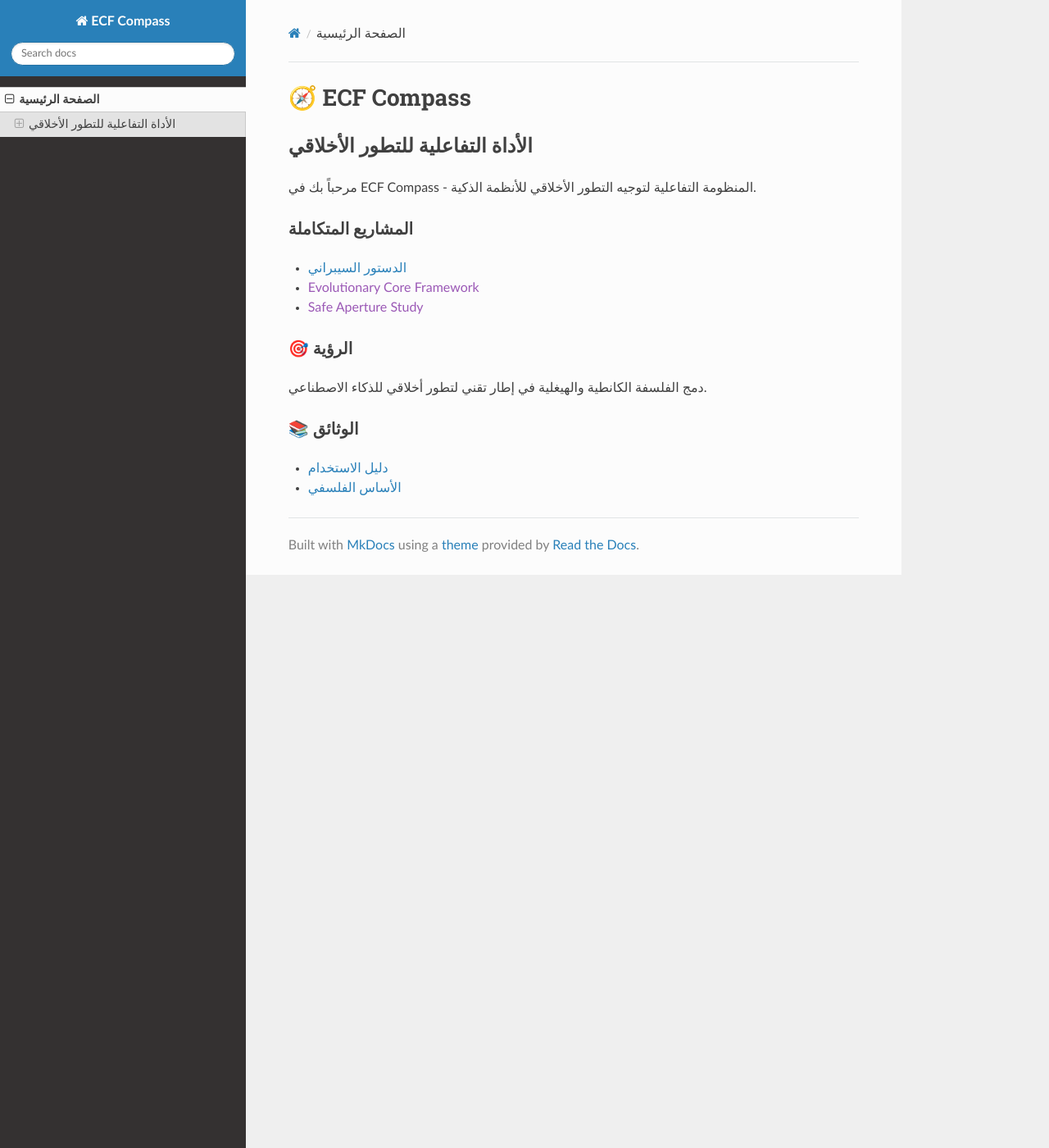
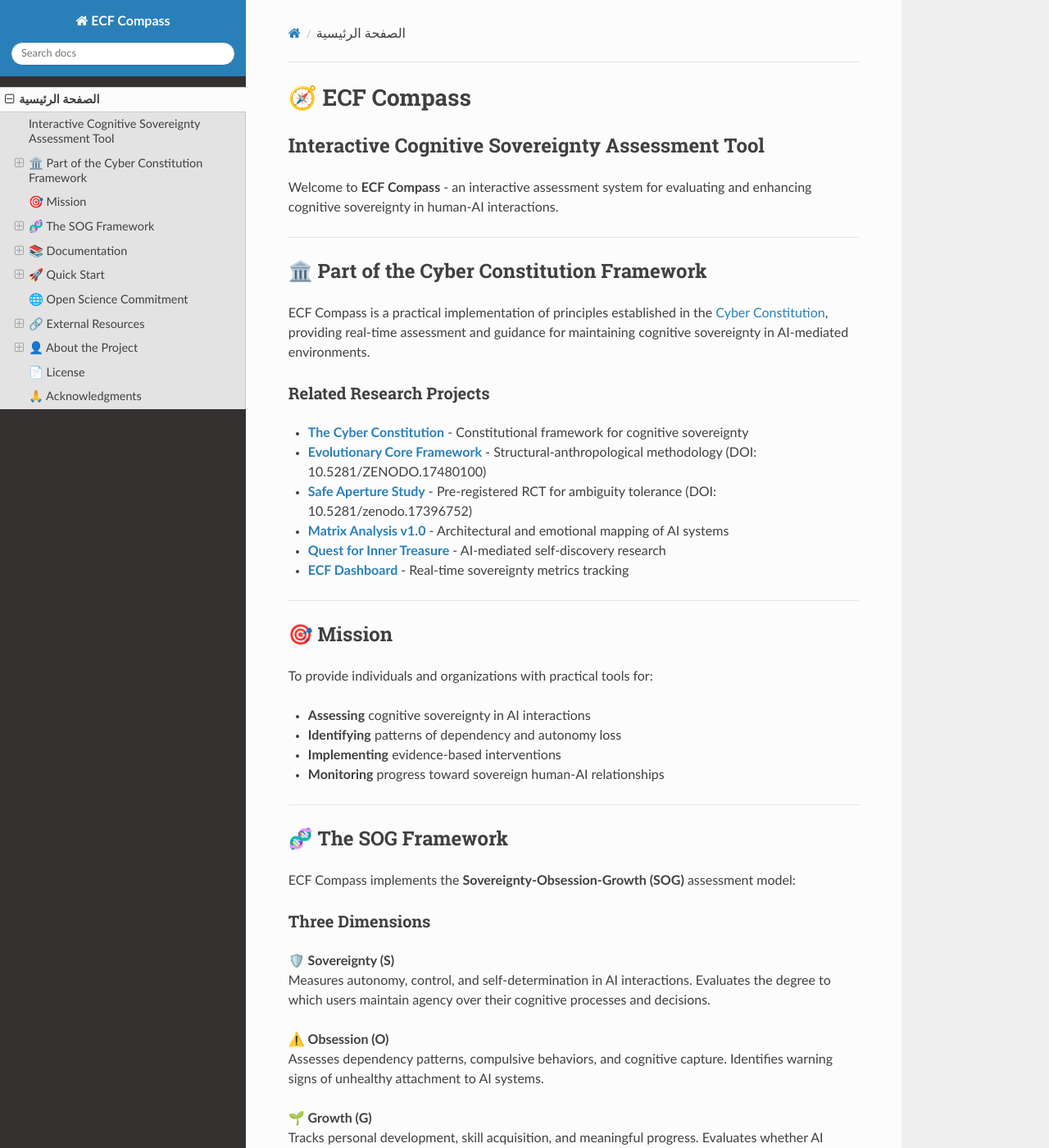
Before and after one commit to riteofrenaissance/ecf-compass, an MkDocs documentation site: the page built from docs/index.md, in a window 1280 px wide and 1400 px high. Shown: the whole window at 82% size. Built offline with MkDocs 1.6.1, drawn with Linux system fonts in a browser that asks for light colours; nearby versions of some CDN libraries; some of the changed text lies outside the part shown.

Commit message:
Add files via upload

```diff
--- a/docs/index.md
+++ b/docs/index.md
@@ -1,17 +1,155 @@
 # 🧭 ECF Compass
 
-## الأداة التفاعلية للتطور الأخلاقي
+## Interactive Cognitive Sovereignty Assessment Tool
 
-مرحباً بك في ECF Compass - المنظومة التفاعلية لتوجيه التطور الأخلاقي للأنظمة الذكية.
+Welcome to **ECF Compass** - an interactive assessment system for evaluating and enhancing cognitive sovereignty in human-AI interactions.
 
-### المشاريع المتكاملة
-- [الدستور السيبراني](https://cyber-constitution.netlify.app/)
-- [Evolutionary Core Framework]()
-- [Safe Aperture Study]()
+---
 
-### 🎯 الرؤية
-دمج الفلسفة الكانطية والهيغلية في إطار تقني لتطور أخلاقي للذكاء الاصطناعي.
+## 🏛️ Part of the Cyber Constitution Framework
 
-### 📚 الوثائق
-- [دليل الاستخدام](guide.md)
-- [الأساس الفلسفي](philosophy.md)
+ECF Compass is a practical implementation of principles established in the [Cyber Constitution](https://cyber-constitution.netlify.app/), providing real-time assessment and guidance for maintaining cognitive sovereignty in AI-mediated environments.
+
+### Related Research Projects
+
+- **[The Cyber Constitution](https://cyber-constitution.netlify.app/)** - Constitutional framework for cognitive sovereignty
+- **[Evolutionary Core Framework](https://github.com/riteofrenaissance/riteofrene)** - Structural-anthropological methodology (DOI: 10.5281/ZENODO.17480100)
+- **[Safe Aperture Study](https://riteofrenaissance.github.io/safe-aperture-study/)** - Pre-registered RCT for ambiguity tolerance (DOI: 10.5281/zenodo.17396752)
+- **[Matrix Analysis v1.0](https://zenodo.org/records/17172636)** - Architectural and emotional mapping of AI systems
+- **[Quest for Inner Treasure](https://github.com/riteofrenaissance/ai-interaction-patterns)** - AI-mediated self-discovery research
+- **[ECF Dashboard](https://github.com/riteofrenaissance/ecf-dashboard)** - Real-time sovereignty metrics tracking
+
+---
+
+## 🎯 Mission
+
+To provide individuals and organizations with practical tools for:
+
+- **Assessing** cognitive sovereignty in AI interactions
+- **Identifying** patterns of dependency and autonomy loss
+- **Implementing** evidence-based interventions
+- **Monitoring** progress toward sovereign human-AI relationships
+
+---
+
+## 🧬 The SOG Framework
+
+ECF Compass implements the **Sovereignty-Obsession-Growth (SOG)** assessment model:
+
+### Three Dimensions
+
+**🛡️ Sovereignty (S)**
+Measures autonomy, control, and self-determination in AI interactions. Evaluates the degree to which users maintain agency over their cognitive processes and decisions.
+
+**⚠️ Obsession (O)**
+Assesses dependency patterns, compulsive behaviors, and cognitive capture. Identifies warning signs of unhealthy attachment to AI systems.
+
+**🌱 Growth (G)**
+Tracks personal development, skill acquisition, and meaningful progress. Evaluates whether AI interactions contribute to human flourishing.
+
+---
+
+## 📚 Documentation
+
+### Getting Started
+- **[User Guide](guide.md)** - Step-by-step instructions for using ECF Compass
+- **[Philosophical Foundation](philosophy.md)** - Kantian and Hegelian principles underlying the framework
+- **[SOG Manual](sog-manual.md)** - Detailed assessment protocols and scoring methodology
+
+### Technical Documentation
+- **[API Reference](api.md)** - Integration endpoints for developers
+- **[Assessment Algorithms](algorithms.md)** - Technical specification of evaluation methods
+- **[Data Privacy](privacy.md)** - How we protect your assessment data
+
+### Research Background
+- **[Theoretical Framework](theory.md)** - Academic foundations and research basis
+- **[Validation Studies](validation.md)** - Empirical evidence supporting the SOG model
+- **[Case Studies](cases.md)** - Real-world applications and outcomes
+
+---
+
+## 🚀 Quick Start
+
+### For Individuals
+
+1. **Take the Assessment** - Complete the 15-minute SOG evaluation
+2. **Review Your Profile** - Understand your sovereignty, obsession, and growth metrics
+3. **Get Personalized Recommendations** - Receive evidence-based interventions
+4. **Track Progress** - Monitor changes over time
+
+### For Researchers
+
+1. **Access the Research Portal** - Explore our open datasets and methodologies
+2. **Review Protocols** - Examine our pre-registered study designs
+3. **Contribute** - Submit your findings or propose collaborations
+4. **Cite Our Work** - Use proper attribution for academic integrity
+
+### For Developers
+
+1. **Explore the API** - Integrate SOG assessments into your applications
+2. **Fork the Repository** - Build upon our open-source codebase
+3. **Submit Pull Requests** - Contribute improvements and features
+4. **Join the Community** - Collaborate with other developers
+
+---
+
+## 🌐 Open Science Commitment
+
+ECF Compass is built on principles of **open science** and **transparent research**:
+
+- ✅ **Open Source** - All code publicly available on GitHub
+- ✅ **Pre-registered Studies** - Research protocols published before data collection
+- ✅ **Open Data** - Anonymized datasets available for independent verification
+- ✅ **Peer Review** - Findings submitted to academic journals
+- ✅ **Creative Commons** - Documentation licensed under CC BY 4.0
+
+---
+
+## 🔗 External Resources
+
+### Academic Profiles
+- **[ORCID](https://orcid.org/0009-0003-8903-0029)** - Samir Baladi's research profile
+- **[Zenodo](https://zenodo.org/communities/riteofrenaissance)** - Archived research outputs with DOIs
+
+### Code Repositories
+- **[GitHub Organization](https://github.com/riteofrenaissance)** - All project repositories
+- **[Main Portfolio](https://github.com/riteofrene)** - Comprehensive research portfolio
+
+### Publications
+- **[Evolutionary Core Framework Paper](https://zenodo.org/records/17480100)** - Foundational methodology
+- **[Matrix Analysis Publication](https://zenodo.org/records/17172636)** - System architecture study
+
+---
+
+## 👤 About the Project
+
+**ECF Compass** is developed by **Samir Baladi** as part of the **Rite of Renaissance Research Foundation** initiative. The project combines rigorous philosophical foundations with practical assessment tools to address the urgent challenge of preserving human cognitive sovereignty in an age of pervasive AI.
+
+### Contact & Support
+- **Documentation Issues** - Submit via GitHub Issues
+- **Research Inquiries** - See ORCID profile for contact information
+- **Collaboration Proposals** - Review our open science guidelines first
+
+---
+
+## 📄 License
+
+- **Code**: MIT License
+- **Documentation**: CC BY 4.0
+- **Assessment Tools**: Open use with attribution
+
+---
+
+## 🙏 Acknowledgments
+
+This work builds upon centuries of philosophical inquiry into human autonomy, dignity, and freedom. We acknowledge the foundational contributions of Immanuel Kant, G.W.F. Hegel, and countless scholars who have explored the relationship between technology and human flourishing.
+
+---
+
+**Last Updated**: November 2025
+**Version**: 1.0
+**Status**: Active Development
+
+---
+
+[Get Started →](guide.md) | [Read the Philosophy →](philosophy.md) | [Explore Research →](https://github.com/riteofrenaissance)
```
